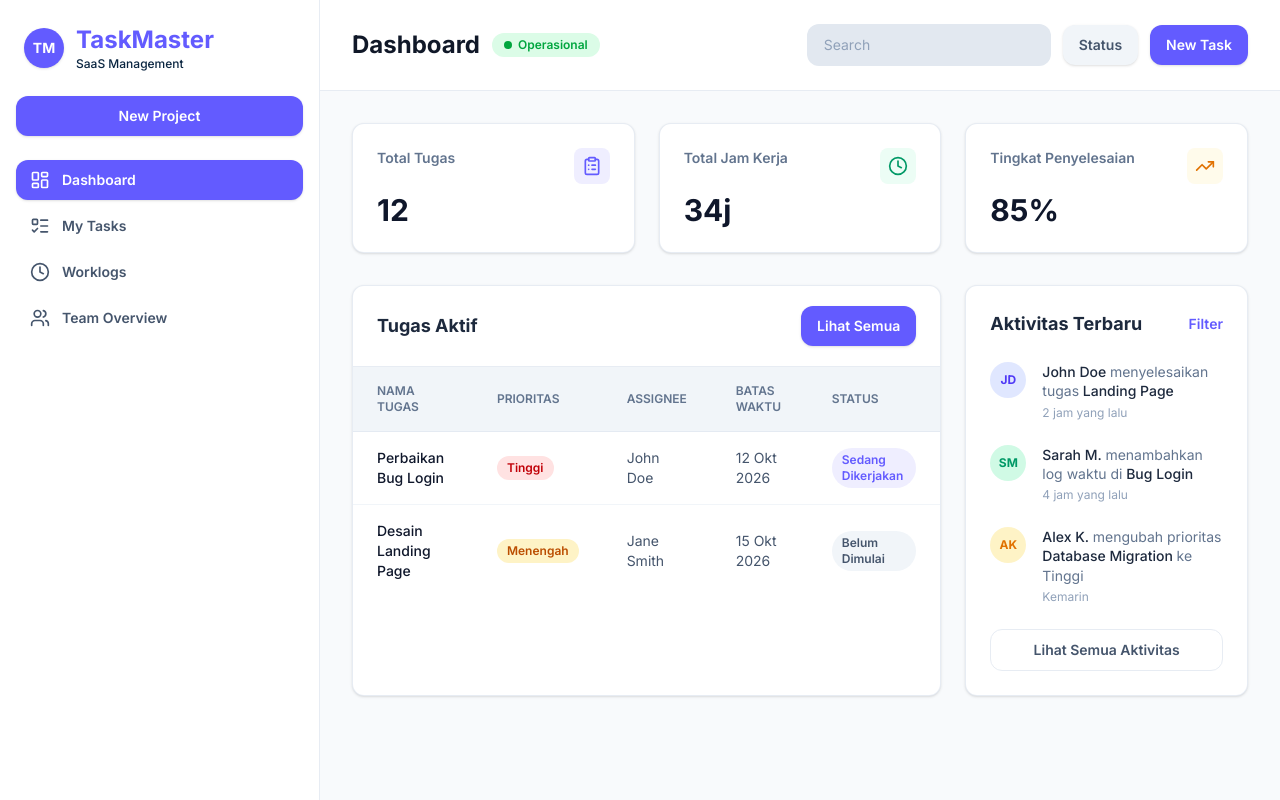
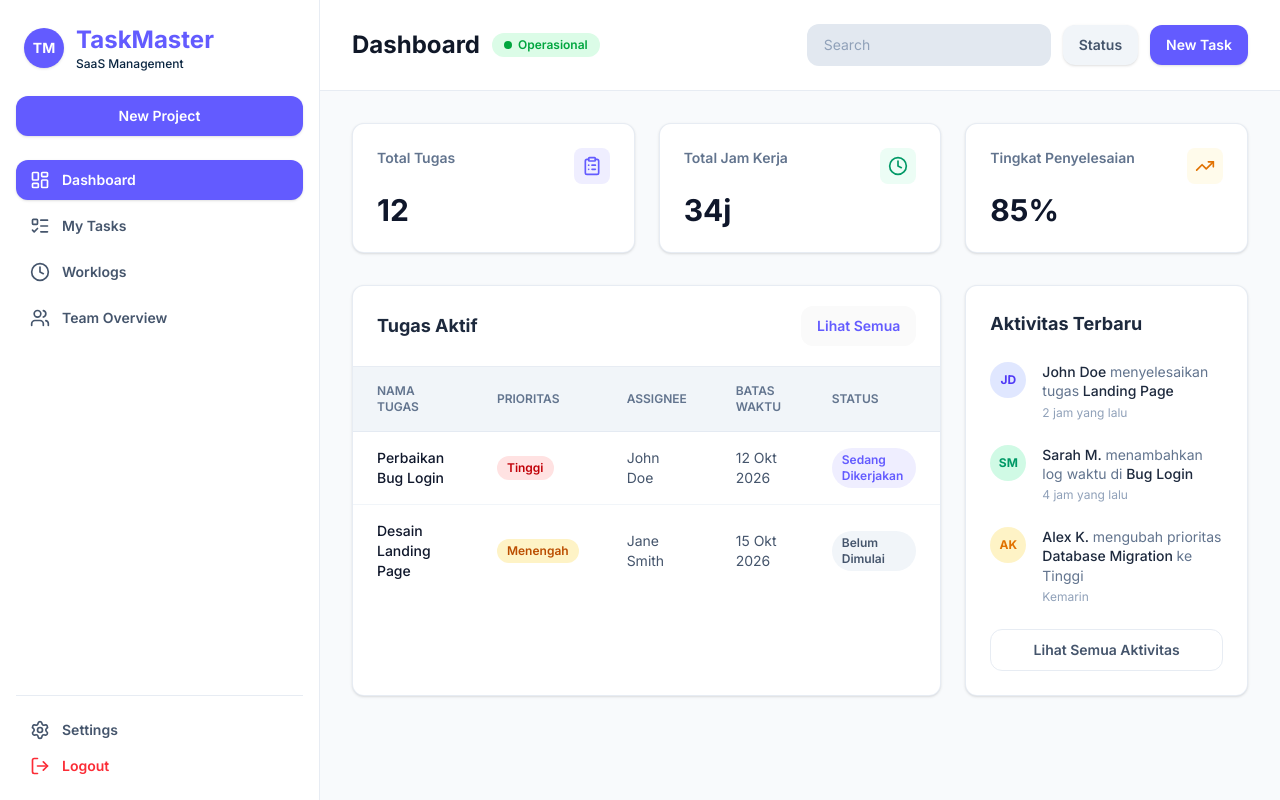
Before and after one commit to DenDev377/task-saas, a Next.js app: page /dashboard in a window 1280 px wide. Built offline with nearby package versions, Linux system fonts and the light colour scheme.

Commit message:
feat: tambah dashboard page dan sidebar navigation component

```diff
--- a/app/dashboard/page.tsx
+++ b/app/dashboard/page.tsx
@@ -55,7 +55,7 @@ export default function DashboardPage() {
           {/* Table Header Area */}
           <div className="px-6 py-5 border-b border-slate-200/80 flex items-center justify-between">
             <h2 className="text-lg font-bold text-slate-800">Tugas Aktif</h2>
-            <button className="bg-[#635BFF] hover:bg-[#534be0] text-white font-semibold py-2.5 px-4 rounded-xl shadow-sm text-sm transition-all">
+            <button className="bg-neutral-50 hover:bg-neutral-100 text-[#635BFF] font-semibold py-2.5 px-4 rounded-xl text-sm transition-all">
               Lihat Semua
             </button>
 
@@ -114,9 +114,7 @@ export default function DashboardPage() {
         <div className="lg:col-span-1 bg-white border border-slate-200/80 rounded-xl shadow-sm p-6 flex flex-col h-full">
           <div className="flex items-center justify-between mb-6">
             <h2 className="text-lg font-bold text-slate-800">Aktivitas Terbaru</h2>
-            <button className="text-sm font-semibold text-[#635BFF] hover:text-[#534be0]">
-              Filter
-            </button>
+
           </div>
 
           <div className="flex-1 space-y-6">
--- a/components/dashboard/Sidebar.tsx
+++ b/components/dashboard/Sidebar.tsx
@@ -1,7 +1,7 @@
 "use client";
 import { usePathname } from "next/navigation";
 import Link from "next/link";
-import { LayoutDashboard, ListTodo, Clock, Users } from "lucide-react";
+import { LayoutDashboard, ListTodo, Clock, Users, Settings, LogOut } from "lucide-react";
 export default function Sidebar() {
   const pathname = usePathname();
   const menuItems = [
@@ -38,8 +38,8 @@ export default function Sidebar() {
                 key={item.name}
                 href={item.href}
                 className={`w-full flex items-center gap-3 px-3.5 py-2.5 rounded-xl text-sm font-semibold transition-all ${isActive
-                    ? "bg-[#635BFF] text-white shadow-sm" // Style jika Aktif (Ungu)
-                    : "text-slate-600 hover:bg-slate-100 hover:text-[#0A2540]" // Style Biasa
+                  ? "bg-[#635BFF] text-white shadow-sm" // Style jika Aktif (Ungu)
+                  : "text-slate-600 hover:bg-slate-100 hover:text-[#0A2540]" // Style Biasa
                   }`}
               >
                 <span className="text-base">{item.icon}</span>
@@ -48,6 +48,25 @@ export default function Sidebar() {
             );
           })}
         </nav>
+
+
+      </div>
+
+      <div className="border-t border-slate-200/80 pt-4">
+        <Link
+          href="/dashboard/settings"
+          className="flex items-center gap-3 px-3.5 py-2 rounded-xl text-sm font-semibold text-slate-600 hover:bg-slate-100 hover:text-[#0A2540] transition-all"
+        >
+          <Settings className="w-5 h-5" />
+          <span>Settings</span>
+        </Link>
+        <button
+          className="w-full flex items-center gap-3 px-3.5 py-2 rounded-xl text-sm font-semibold text-red-500 hover:bg-red-50 transition-all"
+        >
+          <LogOut className="w-5 h-5" />
+          <span>Logout</span>
+        </button>
+
       </div>
     </aside>
   );
```
